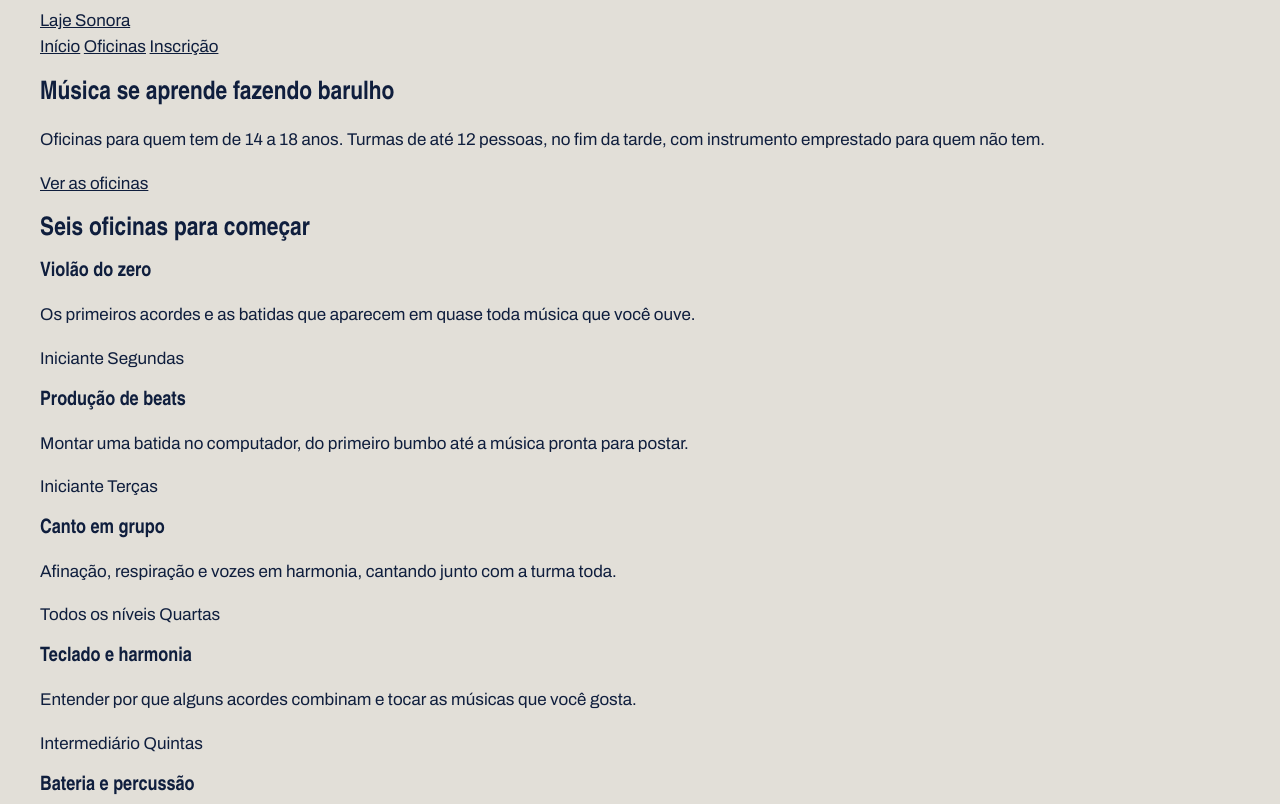
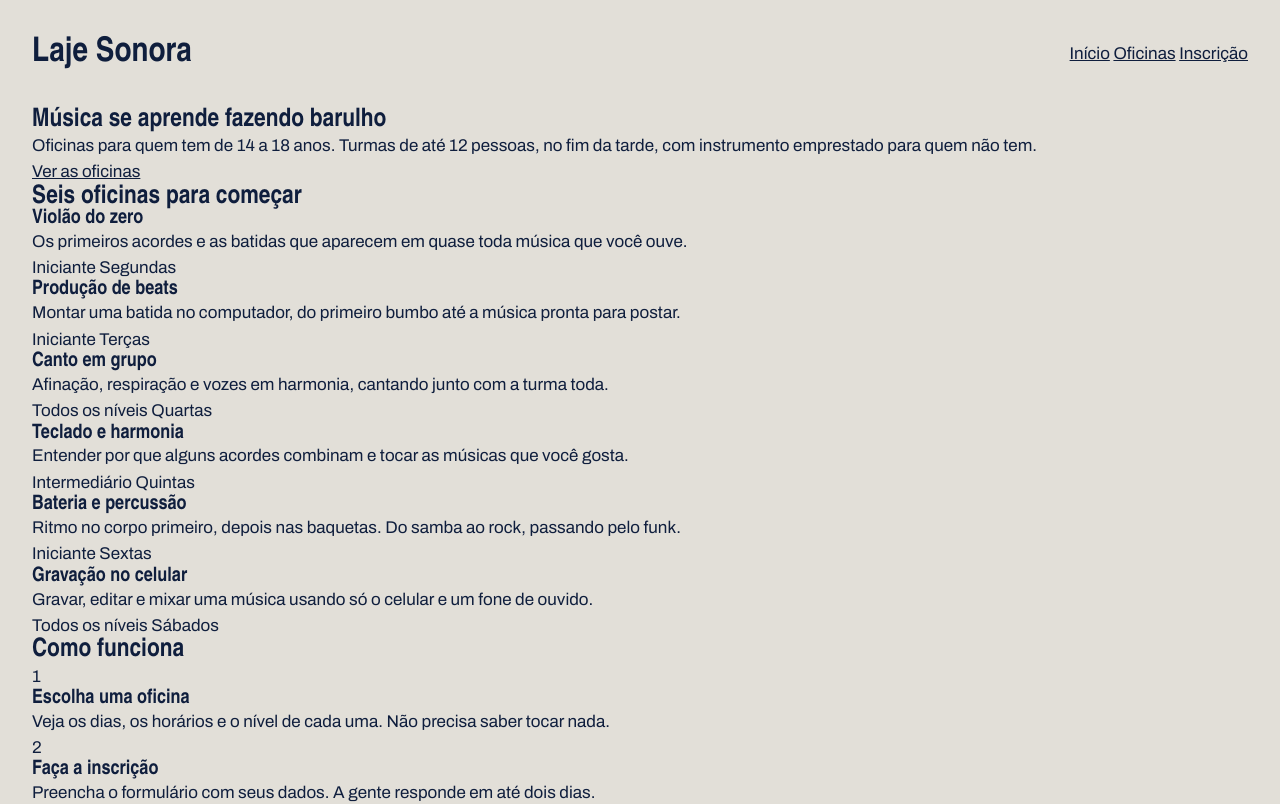
Before and after one commit to heitorv11timb/Laje-Sonora, a plain HTML site: page index.html in a window 1280 px wide. Shown: the top 804 px of the page. Drawn offline with Linux system fonts and the light colour scheme; a web font is replaced by a local one.

Commit message:
Topo com flex

```diff
--- a/index.css
+++ b/index.css
@@ -1,4 +1,4 @@
-{
+* {
     margin: 0;
     padding: 0;
     box-sizing: border-box;
@@ -11,7 +11,6 @@
     --caixa-dagua: #1F5FBF;
     --fita: #F3C623;
     --branco: #FFFFFF;
-
     --fonte-cartaz: "Big Shoulders", "Arial Narrow", sans-serif;
     --fonte-texto: "Archivo", Arial, sans-serif;
 }
@@ -24,12 +23,10 @@ body{
     line-height: 1.55;
 }
 
-a{
+a {
     color: inherit;
 }
-h1,
-h2,
-h3 {
+h1, h2, h3 {
     font-family: var(--fonte-cartaz);
     font-weight: 900;
     line-height: 0.95;
@@ -40,3 +37,21 @@ h3 {
     margin-inline: auto;
     padding-inline: 32px;
 }
+
+.topo{
+    padding-block: 28px;
+    display: flex;
+    justify-content: space-between;
+    align-items: center
+}
+
+.logo{
+    font-family: var(--fonte-cartaz);
+    font-size: 34px;
+    font-weight: 900;
+    text-decoration: none;
+}
+
+.menu{
+
+}
```
